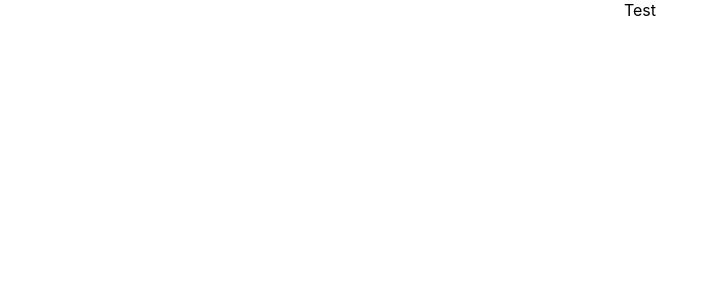
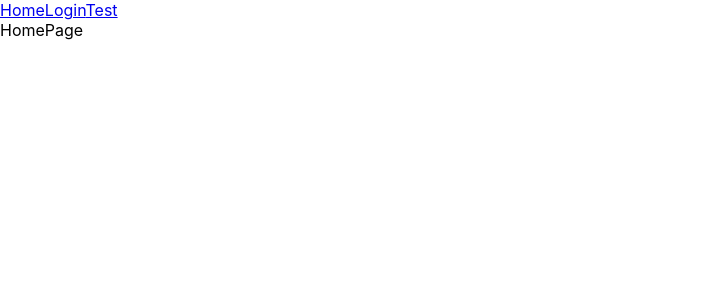
Before and after one commit to eager-beavers/client, a React (Vite) app: page / in a window 1280 px wide. Shown: the top 300 px of the page, without its empty margins (0-718 px from the left). Built offline with nearby package versions, Linux system fonts and the light colour scheme.

Commit message:
UPDATE CLINET
라우터 관련 틀 구현
관련 참고 사항은 TODO 주석 확인

```diff
--- a/src/App.tsx
+++ b/src/App.tsx
@@ -1,13 +1,31 @@
 import {useState} from 'react'
+import {BrowserRouter as Router, Link, Route, Routes} from "react-router-dom";
+
 import './App.css'
+import HomePage from "./page/HomePage";
+import LoginPage from "./page/LoginPage";
 
 const App = () => {
     const [count, setCount] = useState(0)
 
+    //TODO: https://velog.io/@soryeongk/ReactRouterDomV6 (react-router-dom version 6에 대한 학습)
+    //TODO: 현재 패키지 관리 툴은 yarn 가능하면 npm과 같이 쓰지 않기
+
     return (
-        <div className="App">
-            Test
-        </div>
+        <Router>
+            <Link to={"/"}>Home</Link>
+            <Link to={"/login"}>Login</Link>
+            <Link to={"/test"}>Test</Link>
+            <Routes>
+                <Route path={"/"} element={<HomePage/>}/>
+                <Route path={"/login"} element={<LoginPage/>}/>
+                <Route path={"/test"} element={<div/>}/>
+            </Routes>
+        </Router>
+
+        // <div className="App">
+        //     Test
+        // </div>
         // <div className="App">
         //   <header className="App-header">
         //     <img src={logo} className="App-logo" alt="logo" />
```
Also changed, not shown: package.json (+6 -1 lines), 1 other file (tests, documents, lock files or other folders).
